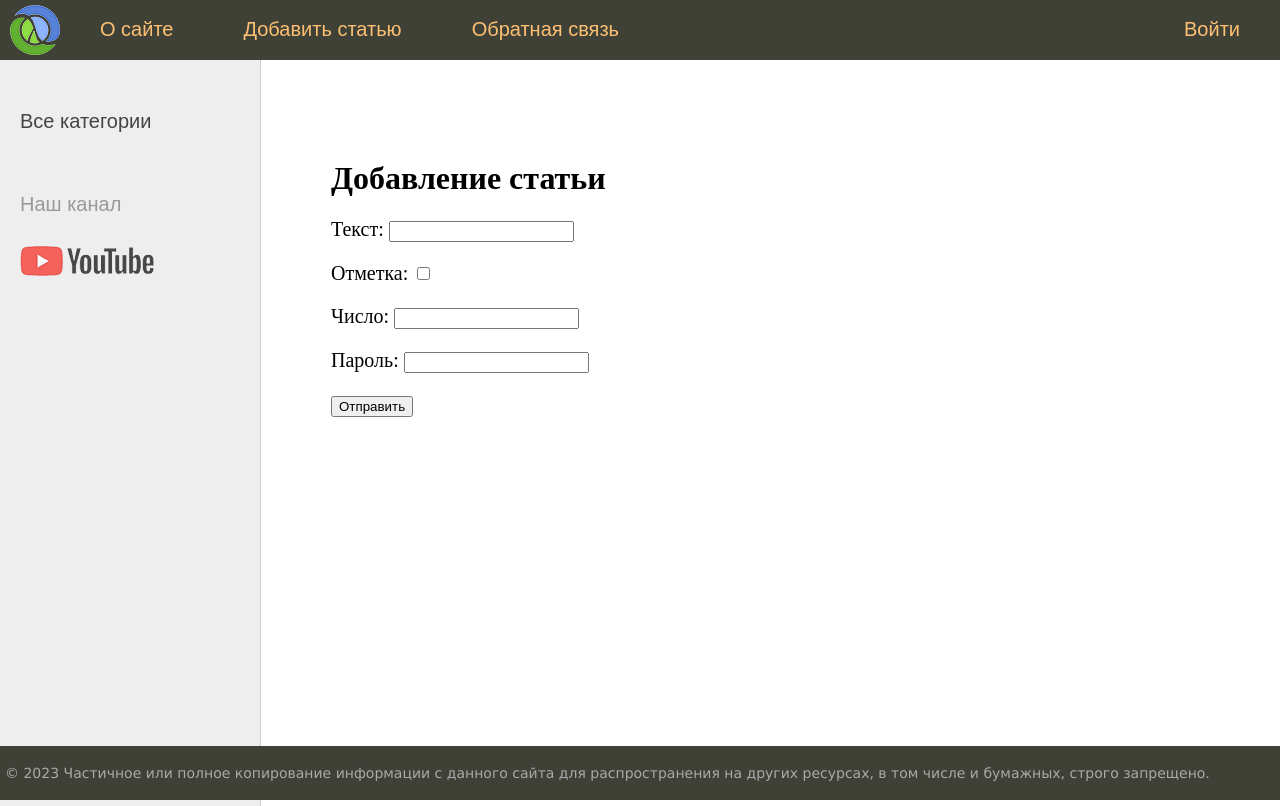
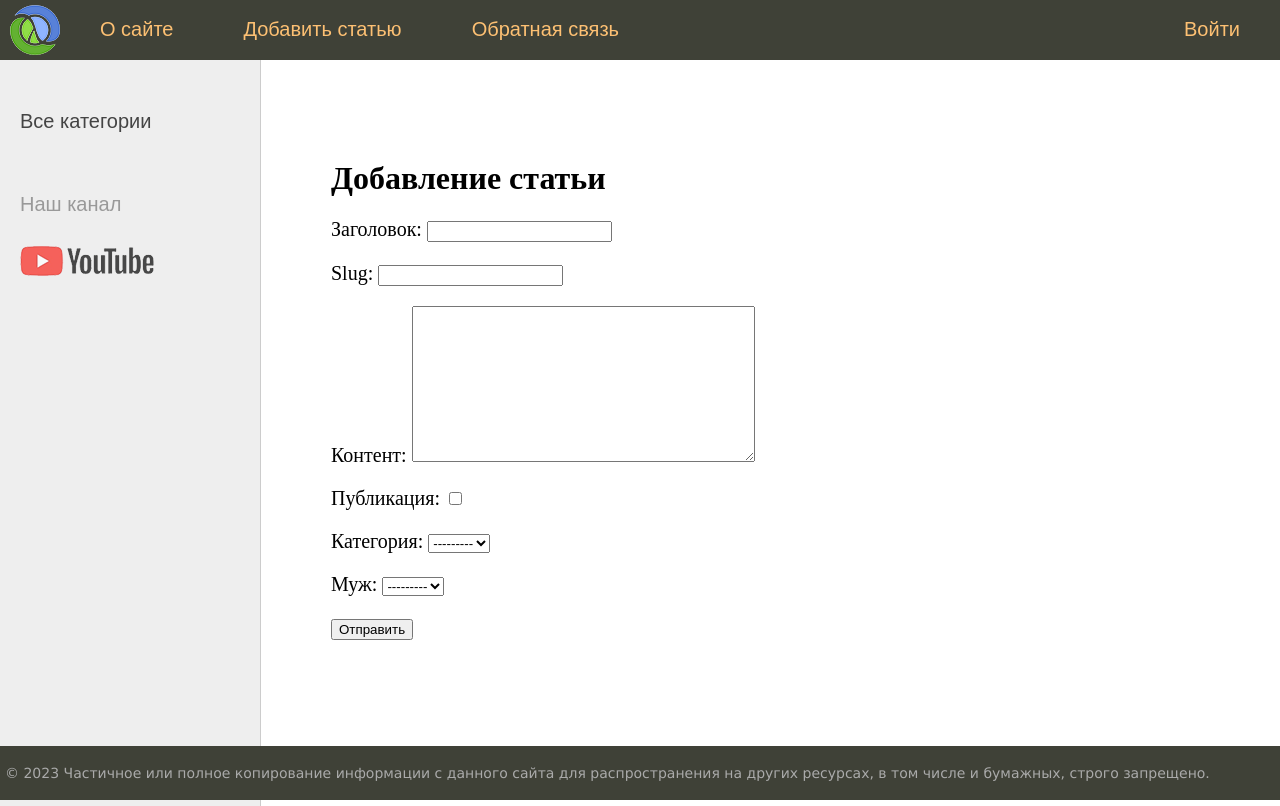
Before and after one commit to KyryloYefremov/Django-Course, a Django app: page /addpage/ in a window 1280 px wide. Run offline with Django 4.2, Linux system fonts and the light colour scheme; data that the repository does not hold is empty.

Commit message:
finish lesson 44 . create django form

```diff
--- /dev/null
+++ b/sitewomen/women/forms.py
@@ -0,0 +1,11 @@
+from django import forms
+from .models import Category, Husband
+
+
+class AddPostForm(forms.Form):
+    title = forms.CharField(max_length=255, label='Заголовок')
+    slug = forms.SlugField(max_length=255, label='Slug')
+    content = forms.CharField(widget=forms.Textarea, label='Контент', required=False)
+    is_published = forms.BooleanField(label='Публикация', required=False)
+    cat = forms.ModelChoiceField(queryset=Category.objects.all(), label='Категория')
+    husband = forms.ModelChoiceField(queryset=Husband.objects.all(), label='Муж', required=False)
--- a/sitewomen/women/templates/women/addpage.html
+++ b/sitewomen/women/templates/women/addpage.html
@@ -4,22 +4,7 @@
     <h1>{{ title }}</h1>
     <form action="" method="POST">
       {% csrf_token %}
-      <p>
-        <label for="id_1">Текст:</label>
-        <input type="text" id="id_1" name="filed_text">
-      </p>
-      <p>
-        <label for="id_2">Отметка:</label>
-        <input type="checkbox" id="id_2" name="filed_check">
-      </p>
-      <p>
-        <label for="id_3">Число:</label>
-        <input type="number" id="id_3" name="filed_num">
-      </p>
-      <p>
-        <label for="id_4">Пароль:</label>
-        <input type="password" id="id_4" name="filed_pass">
-      </p>
+      {{ form.as_p }}
       <p>
         <button type="submit">Отправить</button>
       </p>
--- a/sitewomen/women/views.py
+++ b/sitewomen/women/views.py
@@ -1,6 +1,7 @@
 from django.http import HttpResponse, HttpResponseNotFound
 from django.shortcuts import render, redirect, get_object_or_404
 
+from .forms import AddPostForm
 from .models import Women, Category, TagPost
 
 menu = [{'title': "О сайте", 'url_name': 'about'},
@@ -39,11 +40,18 @@ def show_post(request, post_slug):
 
 
 def addpage(request):
+    if request.method == 'POST':
+        form = AddPostForm(request.POST)
+        if form.is_valid():
+            print(form.cleaned_data)
+    else:
+        form = AddPostForm()
+
     data = {
         'title': "Добавление статьи",
         'menu': menu,
+        'form': form
     }
-
     return render(request, 'women/addpage.html', data)
 
 
```
